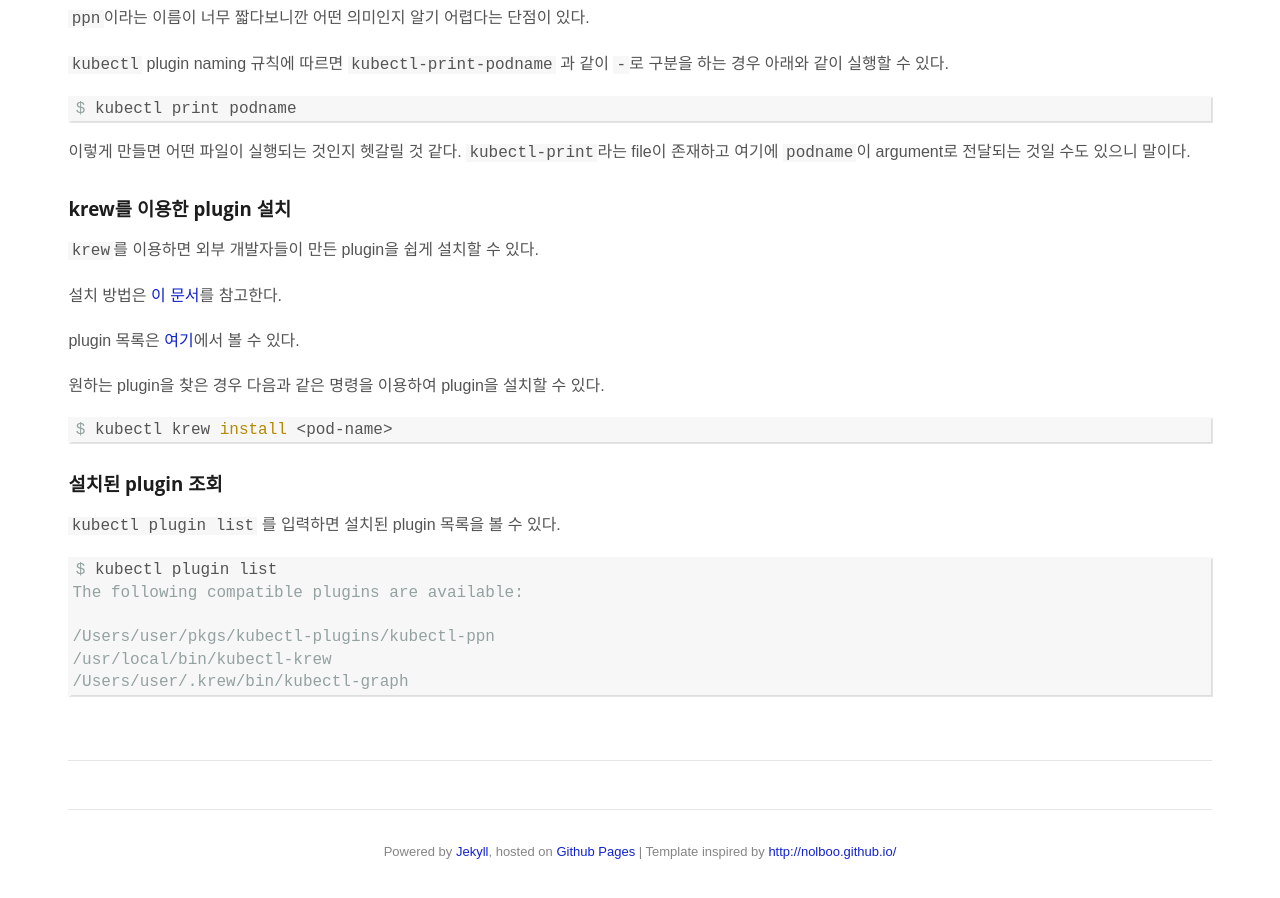
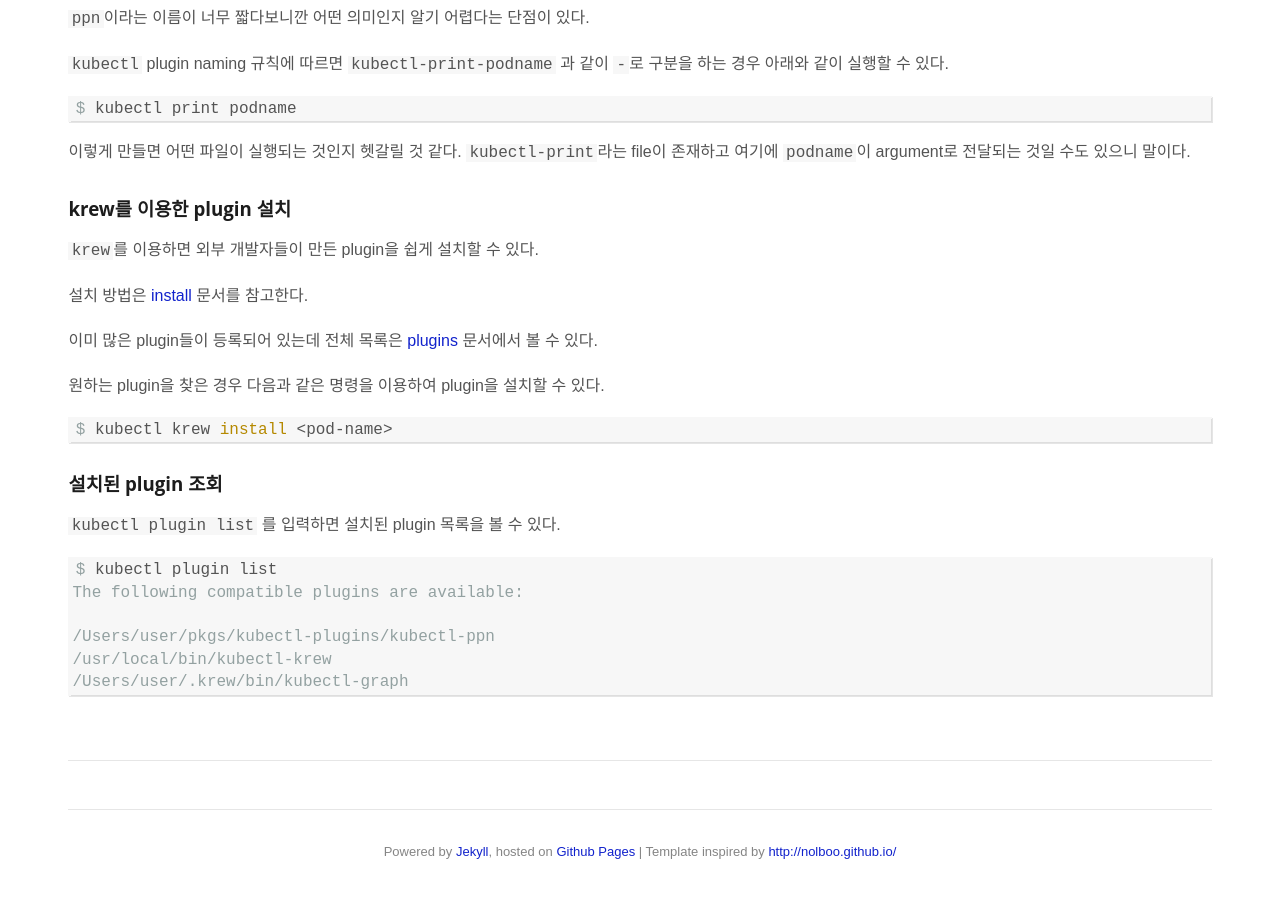
Before and after one commit to jason-heo/jason-heo.github.io, a Jekyll site: the page built from _posts/2021-08-28-kubectl-plugin.md, in a window 1280 px wide and 900 px high, scrolled down 1171 px. Built offline with Jekyll 4.4.1, drawn with Linux system fonts in a browser that asks for light colours; comment, search, counter and statistics services are not loaded.

Commit message:
link title changed

```diff
--- a/_posts/2021-08-28-kubectl-plugin.md
+++ b/_posts/2021-08-28-kubectl-plugin.md
@@ -61,9 +61,9 @@ $ kubectl print podname
 
 `krew`를 이용하면 외부 개발자들이 만든 plugin을 쉽게 설치할 수 있다.
 
-설치 방법은 [이 문서](https://krew.sigs.k8s.io/docs/user-guide/setup/install/)를 참고한다.
+설치 방법은 [install](https://krew.sigs.k8s.io/docs/user-guide/setup/install/) 문서를 참고한다.
 
-plugin 목록은 [여기](https://krew.sigs.k8s.io/plugins/)에서 볼 수 있다.
+이미 많은 plugin들이 등록되어 있는데 전체 목록은 [plugins](https://krew.sigs.k8s.io/plugins/) 문서에서 볼 수 있다.
 
 원하는 plugin을 찾은 경우 다음과 같은 명령을 이용하여 plugin을 설치할 수 있다.
 
```
